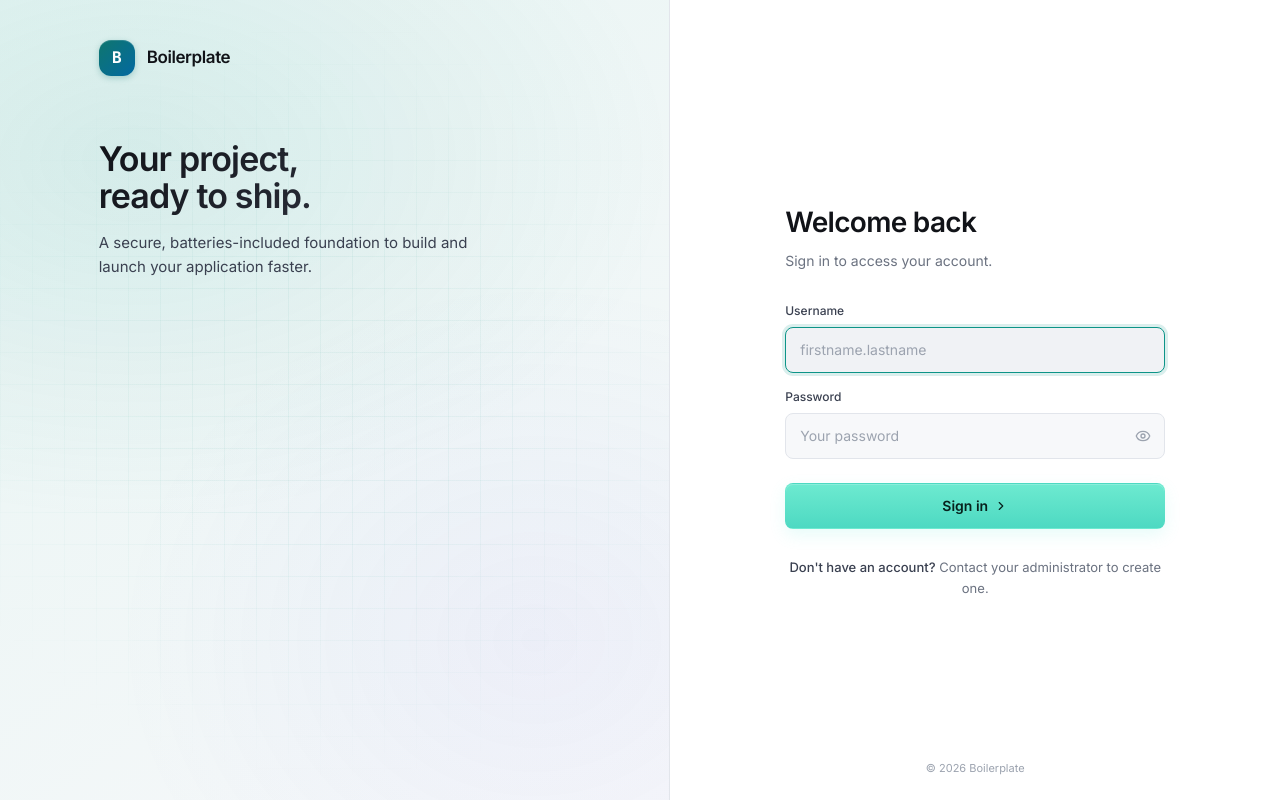
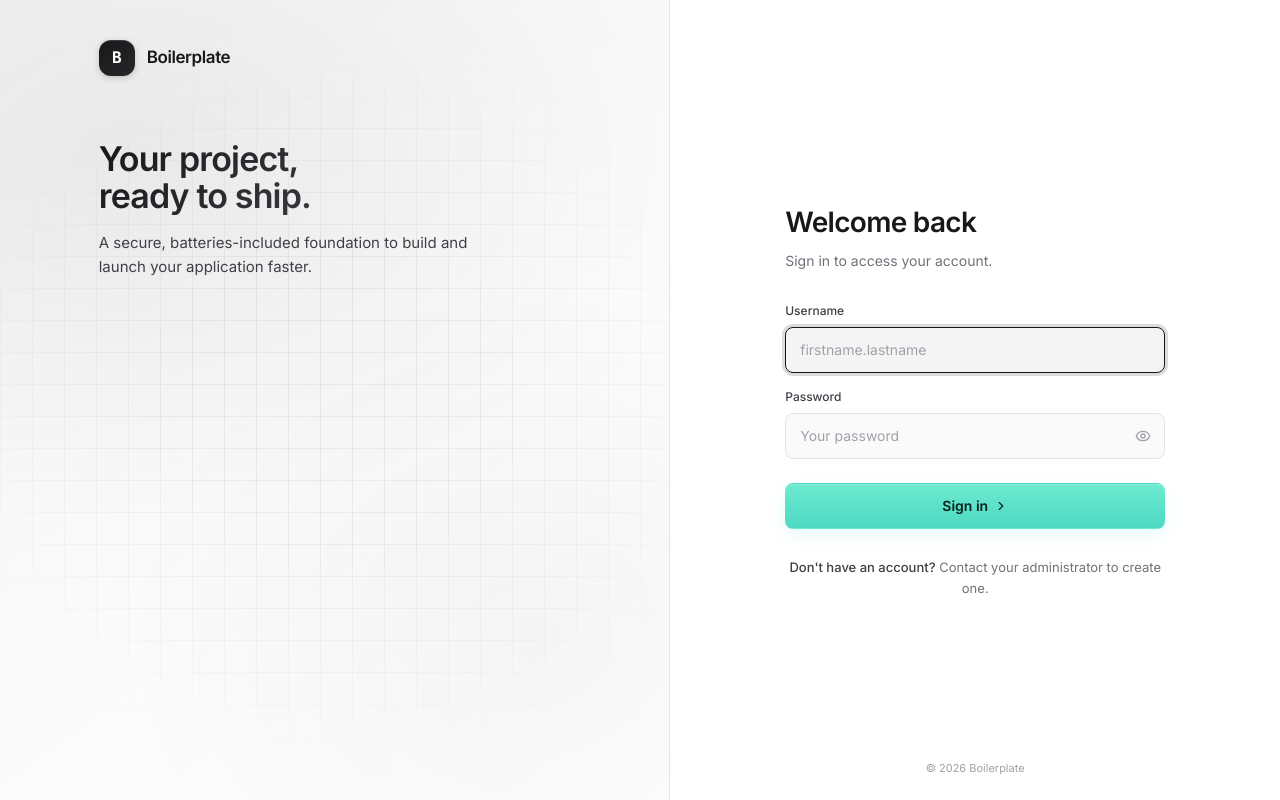
Before and after one commit to Le-Gall-Valentin/nido, a React (Vite) app in the folder src/main/frontend/: page /login in a window 1280 px wide. Built offline with nearby package versions, Linux system fonts and the light colour scheme.

Commit message:
feat(theme): switch palette to monochrome zinc, drop artwork brand tokens

```diff
--- a/src/main/frontend/src/index.css
+++ b/src/main/frontend/src/index.css
@@ -3,18 +3,18 @@
 /* ── Light theme (default) ─────────────────────────────────────── */
 @theme {
   --color-bg-0: #ffffff;
-  --color-bg-1: #f7f8fa;
-  --color-bg-2: #f0f2f5;
-  --color-bg-3: #e8ebf0;
-  --color-bg-4: #dde1e8;
-  --color-border: #e2e5eb;
-  --color-border-2: #cbd0da;
-  --color-fg-0: #111318;
-  --color-fg-1: #3a4050;
-  --color-fg-2: #6b7280;
-  --color-fg-3: #9ca3af;
-  --color-accent: #0d9488;
-  --color-accent-dim: #f0fdfa;
+  --color-bg-1: #fafafa;
+  --color-bg-2: #f4f4f5;
+  --color-bg-3: #e4e4e7;
+  --color-bg-4: #d4d4d8;
+  --color-border: #e4e4e7;
+  --color-border-2: #d4d4d8;
+  --color-fg-0: #18181b;
+  --color-fg-1: #3f3f46;
+  --color-fg-2: #71717a;
+  --color-fg-3: #a1a1aa;
+  --color-accent: #18181b;
+  --color-accent-dim: #f4f4f5;
   --color-status-green: #15803d;
   --color-status-green-dim: #f0fdf4;
   --color-status-red: #dc2626;
@@ -28,42 +28,36 @@
 }
 
 :root {
-  --color-accent-ring: rgba(13, 148, 136, 0.15);
-  --brand-panel-from: #e8f5f3;
-  --brand-panel-to: #f7f8fa;
-  --brand-accent-glow-1: rgba(13, 148, 136, 0.10);
-  --brand-accent-glow-2: rgba(99, 102, 241, 0.06);
-  --brand-grid-line: rgba(13, 148, 136, 0.05);
-  --brand-quote-bg: rgba(0, 0, 0, 0.04);
-  --brand-hero-text-from: #111318;
-  --brand-hero-text-to: #3a4050;
-  --brand-icon-from: #0f766e;
-  --brand-icon-to: #0369a1;
-  --brand-icon-glow: rgba(15, 118, 110, 0.28);
-  --brand-node-fill: #0d9488;
-  --brand-node-stroke: rgba(13, 148, 136, 0.22);
-  --brand-node-glow-sm: rgba(13, 148, 136, 0.10);
-  --brand-node-glow-lg: rgba(13, 148, 136, 0.18);
-  --brand-hub-text: #ffffff;
+  --color-accent-ring: rgba(24, 24, 27, 0.15);
+  --brand-panel-from: #f4f4f5;
+  --brand-panel-to: #ffffff;
+  --brand-accent-glow-1: rgba(0, 0, 0, 0.05);
+  --brand-accent-glow-2: rgba(0, 0, 0, 0.03);
+  --brand-grid-line: rgba(0, 0, 0, 0.05);
+  --brand-hero-text-from: #18181b;
+  --brand-hero-text-to: #52525b;
+  --brand-icon-from: #18181b;
+  --brand-icon-to: #27272a;
+  --brand-icon-glow: rgba(24, 24, 27, 0.20);
 }
 
 /* ── Dark theme override ────────────────────────────────────────── */
 /* System: active when OS is dark AND user hasn't forced light */
 @media (prefers-color-scheme: dark) {
   :root:not([data-theme="light"]) {
-    --color-bg-0: #0a0b0d;
-    --color-bg-1: #0f1115;
-    --color-bg-2: #14171c;
-    --color-bg-3: #1b1f26;
-    --color-bg-4: #232831;
-    --color-border: #262b34;
-    --color-border-2: #2f3540;
-    --color-fg-0: #e6e8ec;
-    --color-fg-1: #b6bbc5;
-    --color-fg-2: #7a8190;
-    --color-fg-3: #4a5160;
-    --color-accent: #5eead4;
-    --color-accent-dim: #0d2a26;
+    --color-bg-0: #09090b;
+    --color-bg-1: #131316;
+    --color-bg-2: #18181b;
+    --color-bg-3: #27272a;
+    --color-bg-4: #3f3f46;
+    --color-border: #27272a;
+    --color-border-2: #3f3f46;
+    --color-fg-0: #fafafa;
+    --color-fg-1: #d4d4d8;
+    --color-fg-2: #a1a1aa;
+    --color-fg-3: #52525b;
+    --color-accent: #fafafa;
+    --color-accent-dim: #27272a;
     --color-status-green: #4ade80;
     --color-status-green-dim: #1a3324;
     --color-status-red: #f87171;
@@ -73,41 +67,35 @@
     --color-status-blue: #60a5fa;
     --color-status-blue-dim: #16263d;
 
-    --color-accent-ring: rgba(94, 234, 212, 0.12);
-    --brand-panel-from: #0c1014;
-    --brand-panel-to: #0a0b0d;
-    --brand-accent-glow-1: rgba(94, 234, 212, 0.10);
-    --brand-accent-glow-2: rgba(129, 140, 248, 0.08);
-    --brand-grid-line: rgba(94, 234, 212, 0.04);
-    --brand-quote-bg: rgba(255, 255, 255, 0.02);
-    --brand-hero-text-from: #ffffff;
-    --brand-hero-text-to: #b6bbc5;
-    --brand-icon-from: #5eead4;
-    --brand-icon-to: #38bdf8;
-    --brand-icon-glow: rgba(94, 234, 212, 0.18);
-    --brand-node-fill: #5eead4;
-    --brand-node-stroke: rgba(94, 234, 212, 0.25);
-    --brand-node-glow-sm: rgba(94, 234, 212, 0.08);
-    --brand-node-glow-lg: rgba(94, 234, 212, 0.15);
-    --brand-hub-text: #0a0b0d;
+    --color-accent-ring: rgba(250, 250, 250, 0.12);
+    --brand-panel-from: #131316;
+    --brand-panel-to: #09090b;
+    --brand-accent-glow-1: rgba(255, 255, 255, 0.05);
+    --brand-accent-glow-2: rgba(255, 255, 255, 0.03);
+    --brand-grid-line: rgba(255, 255, 255, 0.035);
+    --brand-hero-text-from: #fafafa;
+    --brand-hero-text-to: #a1a1aa;
+    --brand-icon-from: #fafafa;
+    --brand-icon-to: #e4e4e7;
+    --brand-icon-glow: rgba(250, 250, 250, 0.14);
   }
 }
 
 /* Forced dark — same values, unconditional */
 :root[data-theme="dark"] {
-  --color-bg-0: #0a0b0d;
-  --color-bg-1: #0f1115;
-  --color-bg-2: #14171c;
-  --color-bg-3: #1b1f26;
-  --color-bg-4: #232831;
-  --color-border: #262b34;
-  --color-border-2: #2f3540;
-  --color-fg-0: #e6e8ec;
-  --color-fg-1: #b6bbc5;
-  --color-fg-2: #7a8190;
-  --color-fg-3: #4a5160;
-  --color-accent: #5eead4;
-  --color-accent-dim: #0d2a26;
+  --color-bg-0: #09090b;
+  --color-bg-1: #131316;
+  --color-bg-2: #18181b;
+  --color-bg-3: #27272a;
+  --color-bg-4: #3f3f46;
+  --color-border: #27272a;
+  --color-border-2: #3f3f46;
+  --color-fg-0: #fafafa;
+  --color-fg-1: #d4d4d8;
+  --color-fg-2: #a1a1aa;
+  --color-fg-3: #52525b;
+  --color-accent: #fafafa;
+  --color-accent-dim: #27272a;
   --color-status-green: #4ade80;
   --color-status-green-dim: #1a3324;
   --color-status-red: #f87171;
@@ -117,23 +105,17 @@
   --color-status-blue: #60a5fa;
   --color-status-blue-dim: #16263d;
 
-  --color-accent-ring: rgba(94, 234, 212, 0.12);
-  --brand-panel-from: #0c1014;
-  --brand-panel-to: #0a0b0d;
-  --brand-accent-glow-1: rgba(94, 234, 212, 0.10);
-  --brand-accent-glow-2: rgba(129, 140, 248, 0.08);
-  --brand-grid-line: rgba(94, 234, 212, 0.04);
-  --brand-quote-bg: rgba(255, 255, 255, 0.02);
-  --brand-hero-text-from: #ffffff;
-  --brand-hero-text-to: #b6bbc5;
-  --brand-icon-from: #5eead4;
-  --brand-icon-to: #38bdf8;
-  --brand-icon-glow: rgba(94, 234, 212, 0.18);
-  --brand-node-fill: #5eead4;
-  --brand-node-stroke: rgba(94, 234, 212, 0.25);
-  --brand-node-glow-sm: rgba(94, 234, 212, 0.08);
-  --brand-node-glow-lg: rgba(94, 234, 212, 0.15);
-  --brand-hub-text: #0a0b0d;
+  --color-accent-ring: rgba(250, 250, 250, 0.12);
+  --brand-panel-from: #131316;
+  --brand-panel-to: #09090b;
+  --brand-accent-glow-1: rgba(255, 255, 255, 0.05);
+  --brand-accent-glow-2: rgba(255, 255, 255, 0.03);
+  --brand-grid-line: rgba(255, 255, 255, 0.035);
+  --brand-hero-text-from: #fafafa;
+  --brand-hero-text-to: #a1a1aa;
+  --brand-icon-from: #fafafa;
+  --brand-icon-to: #e4e4e7;
+  --brand-icon-glow: rgba(250, 250, 250, 0.14);
 }
 
 *,
```
